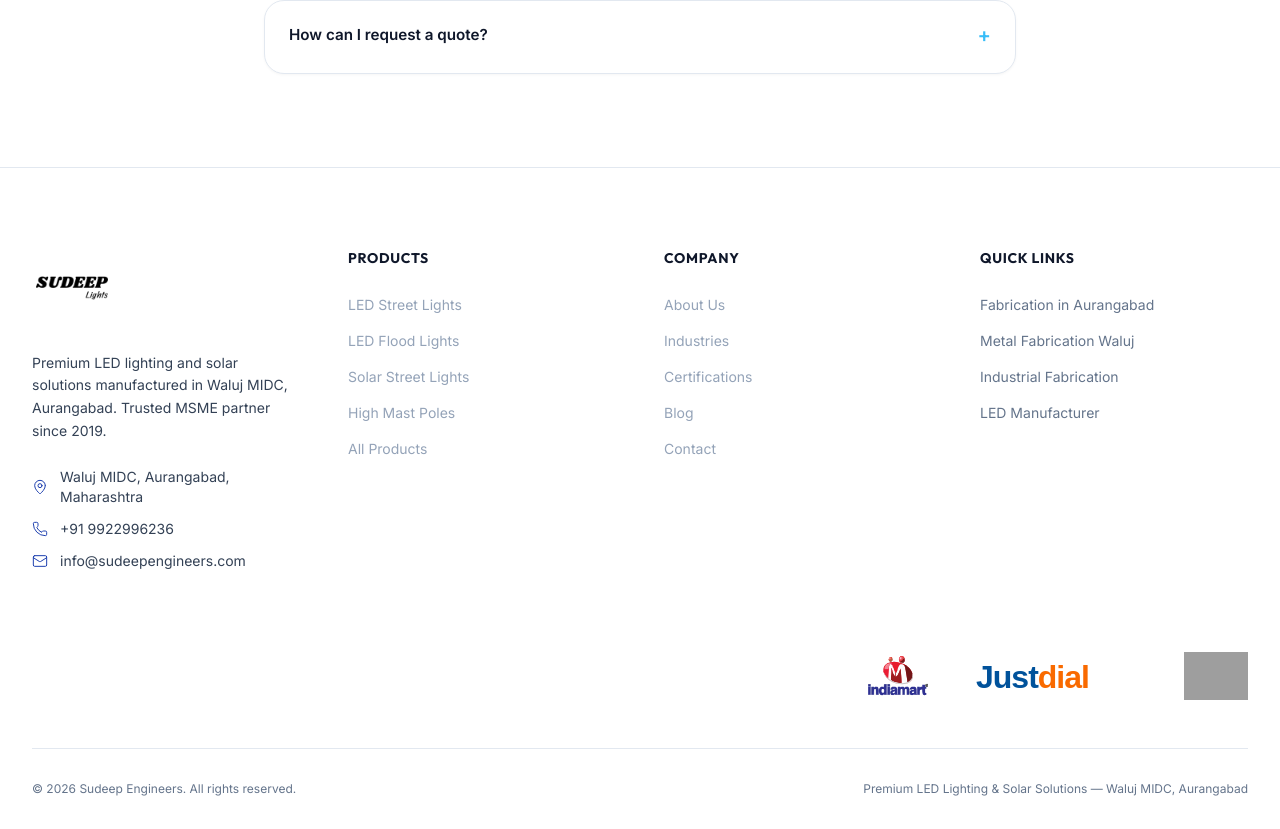
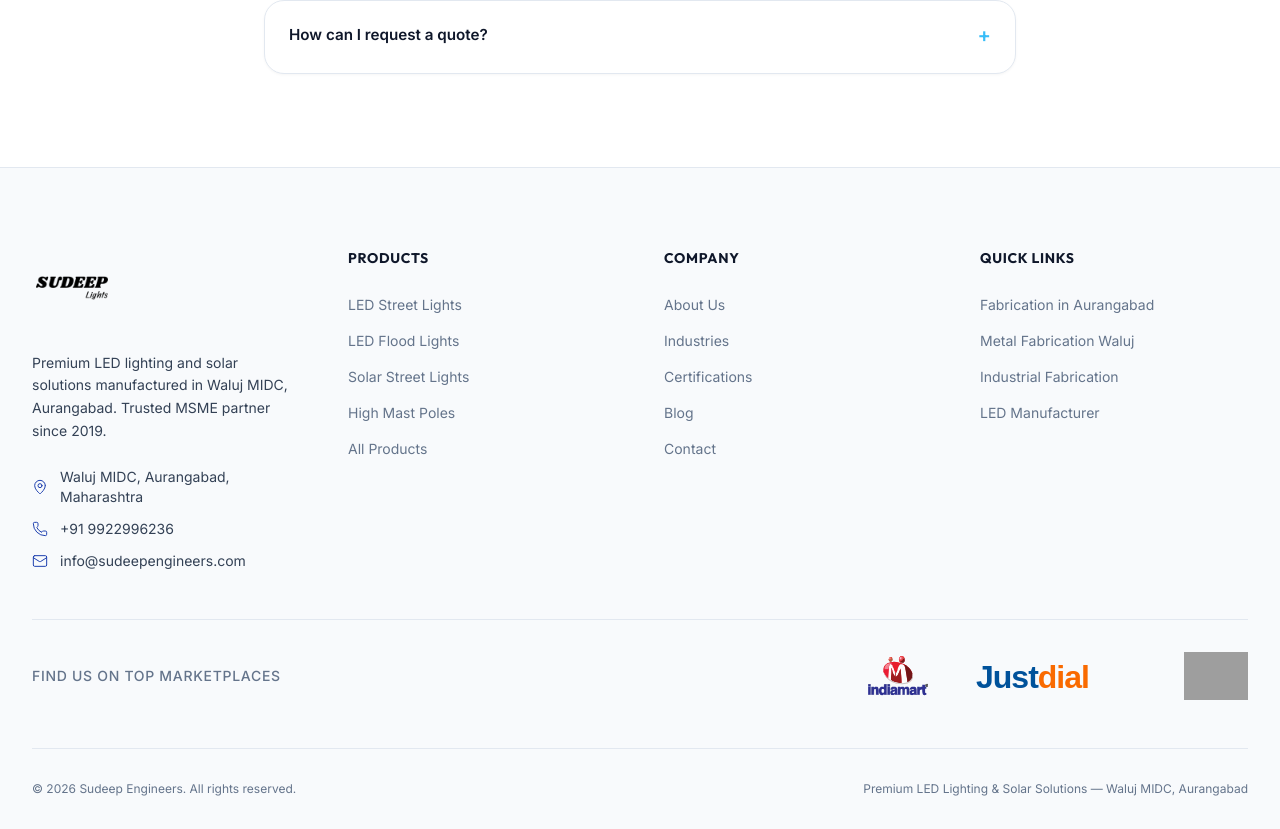
Before and after one commit to chobesujal24/sudeep, a Next.js app: page / in a window 1280 px wide. Shown: the part 7266-8095 px from the top of the page. Built offline with nearby package versions, Linux system fonts and the light colour scheme; no server answers; the database is empty; grey boxes are pictures that could not be loaded.

Commit message:
Refine footer styling for light mode and fix hover contrast

```diff
--- a/components/Footer.js
+++ b/components/Footer.js
@@ -31,7 +31,7 @@ const footerLinks = {
 
 export default function Footer() {
   return (
-    <footer style={{ background: "var(--color-background)", borderTop: "1px solid var(--color-border)" }} className="transition-colors duration-300">
+    <footer style={{ background: "var(--color-bg-secondary)", borderTop: "1px solid var(--color-border)" }} className="transition-colors duration-300">
       <div style={{ maxWidth: "1400px", margin: "0 auto", padding: "80px 32px 0" }}>
         <div className="grid grid-cols-1 sm:grid-cols-2 lg:grid-cols-4 gap-12 mb-12">
           {/* Brand */}
@@ -71,7 +71,7 @@ export default function Footer() {
                 <li key={i}>
                   <Link
                     href={link.href}
-                    className="text-[#94A3B8] hover:text-white text-sm transition-colors no-underline"
+                    className="text-[color:var(--color-text-muted)] hover:text-[color:var(--color-primary)] text-sm transition-colors no-underline"
                   >
                     {link.label}
                   </Link>
@@ -88,7 +88,7 @@ export default function Footer() {
                 <li key={i}>
                   <Link
                     href={link.href}
-                    className="text-[#94A3B8] hover:text-white text-sm transition-colors no-underline"
+                    className="text-[color:var(--color-text-muted)] hover:text-[color:var(--color-primary)] text-sm transition-colors no-underline"
                   >
                     {link.label}
                   </Link>
@@ -116,19 +116,19 @@ export default function Footer() {
         </div>
 
         {/* Find Us On Marketplaces Row */}
-        <div className="border-t border-white/10 pt-8 pb-4 mb-8 flex flex-col md:flex-row items-center justify-between gap-8 md:gap-12">
-          <div className="text-white/60 text-sm font-medium uppercase tracking-wider flex-shrink-0 text-center md:text-left">
+        <div className="border-t border-[color:var(--color-border)] pt-8 pb-4 mb-8 flex flex-col md:flex-row items-center justify-between gap-8 md:gap-12">
+          <div className="text-[color:var(--color-text-muted)] text-sm font-medium uppercase tracking-wider flex-shrink-0 text-center md:text-left">
             Find Us On Top Marketplaces
           </div>
           <div className="flex flex-wrap justify-center md:justify-end items-center gap-8 md:gap-12">
             <a href="https://www.indiamart.com/eveready-solar-energy/" target="_blank" rel="noopener noreferrer" className="block transition-transform hover:scale-105 group">
-              <img src="/indiamart-clean.svg" alt="IndiaMart" className="h-8 md:h-10 w-auto:opacity-100 group-hover:invert-0 group-hover:brightness-100 transition-all duration-300" />
+              <img src="/indiamart-clean.svg" alt="IndiaMart" className="h-8 md:h-10 w-auto opacity-100 group-hover:invert-0 group-hover:brightness-100 transition-all duration-300" />
             </a>
             <a href="https://www.justdial.com/Aurangabad-Maharashtra/SUDEEP-ENGINEERS-Waluj-Midc/9999PX240-X240-250509132009-B4K6_BZDET" target="_blank" rel="noopener noreferrer" className="block transition-transform hover:scale-105 group">
-              <img src="/justdial-clean.svg" alt="JustDial" className="h-8 md:h-10 w-auto:opacity-100 group-hover:invert-0 group-hover:brightness-100 transition-all duration-300" />
+              <img src="/justdial-clean.svg" alt="JustDial" className="h-8 md:h-10 w-auto opacity-100 group-hover:invert-0 group-hover:brightness-100 transition-all duration-300" />
             </a>
             <a href="https://mkp.gem.gov.in/browse_nodes/browse_list#!/categories_for_brand?brand=SUDEEP" target="_blank" rel="noopener noreferrer" className="block transition-transform hover:scale-105 group flex items-center justify-center">
-              <img src="/gem-footer.svg" alt="GeM Marketplace Logo" className="h-8 md:h-10 lg:h-12 w-auto:opacity-100 transition-opacity duration-300" />
+              <img src="/gem-footer.svg" alt="GeM Marketplace Logo" className="h-8 md:h-10 lg:h-12 w-auto opacity-100 transition-opacity duration-300" />
             </a>
           </div>
         </div>
```
